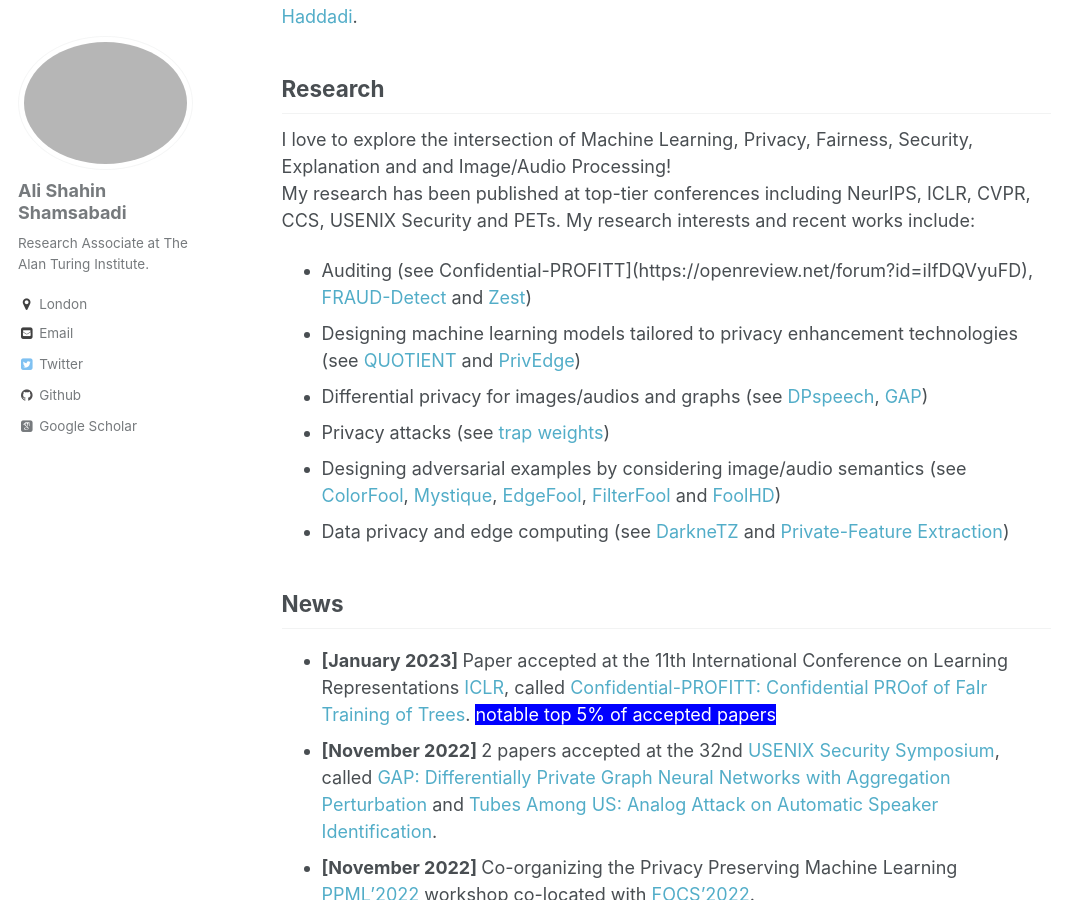
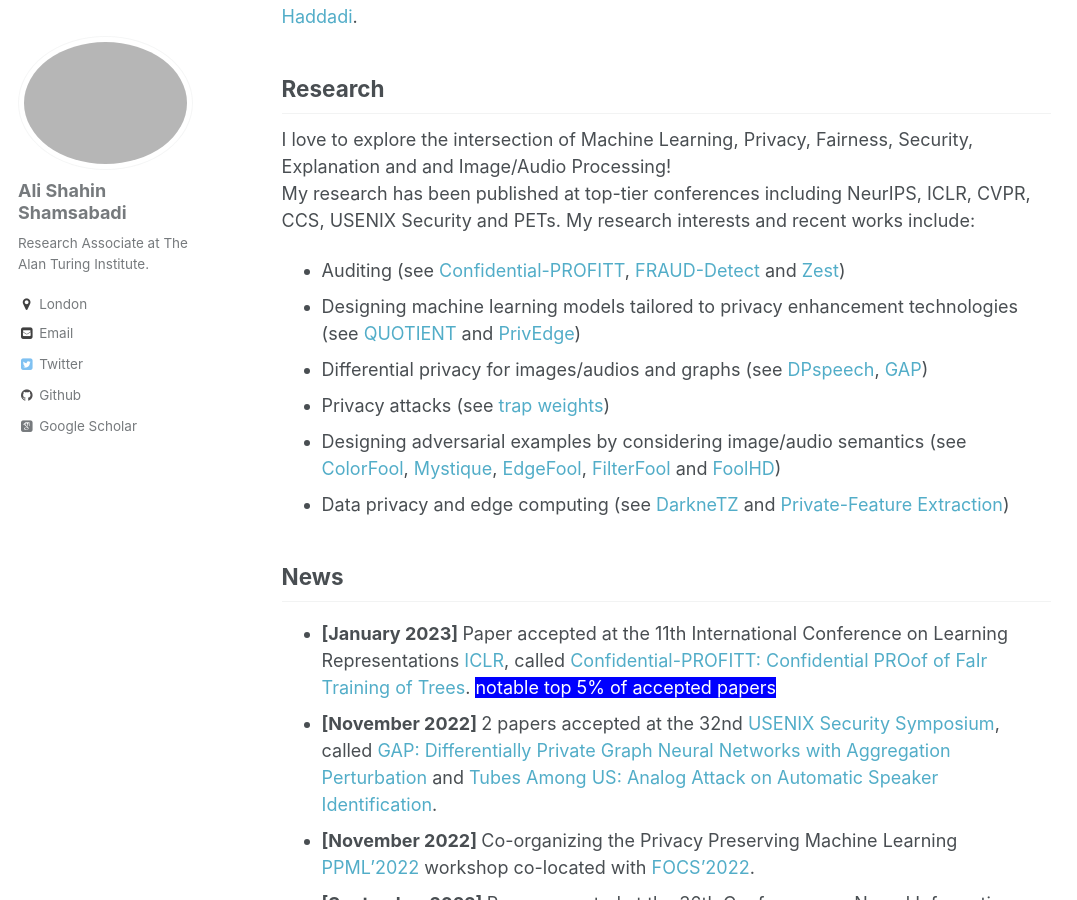
Before and after one commit to AliShahin/AliShahin.github.io, a Jekyll site: the page built from _pages/about.md, in a window 1280 px wide and 900 px high, scrolled down 400 px. Shown: the whole window, without its empty margins (0-1077 px from the left). Built offline with Jekyll 4.4.1, drawn with Linux system fonts in a browser that asks for light colours; some web fonts are replaced.

Commit message:
Update about.md

```diff
--- a/_pages/about.md
+++ b/_pages/about.md
@@ -15,7 +15,7 @@ I have received a PhD in Computer Science from the Queen Mary University of Lond
 ## Research
 I love to explore the intersection of Machine Learning, Privacy, Fairness, Security, Explanation and and Image/Audio Processing!<br />
 My research has been published at top-tier conferences including NeurIPS, ICLR, CVPR, CCS, USENIX Security and PETs. My research interests and recent works include:
-- Auditing (see Confidential-PROFITT](https://openreview.net/forum?id=iIfDQVyuFD), [FRAUD-Detect](https://openreview.net/pdf?id=3vmKQUctNy) and [Zest](https://openreview.net/forum?id=OUz_9TiTv9j))
+- Auditing (see [Confidential-PROFITT](https://openreview.net/forum?id=iIfDQVyuFD), [FRAUD-Detect](https://openreview.net/pdf?id=3vmKQUctNy) and [Zest](https://openreview.net/forum?id=OUz_9TiTv9j))
 - Designing machine learning models tailored to privacy enhancement technologies (see [QUOTIENT](https://arxiv.org/pdf/1907.03372) and [PrivEdge](https://arxiv.org/pdf/2004.05574))
 - Differential privacy for images/audios and graphs (see [DPspeech](https://arxiv.org/pdf/2202.11823.pdf), [GAP](https://arxiv.org/pdf/2203.00949.pdf))
 - Privacy attacks (see [trap weights](https://arxiv.org/pdf/2112.02918.pdf))
```
